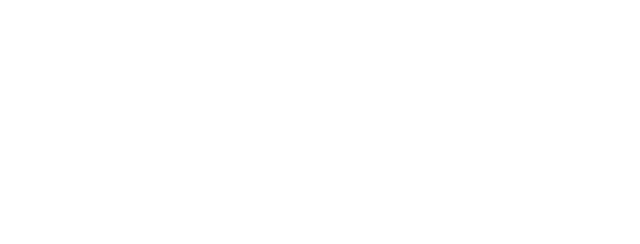
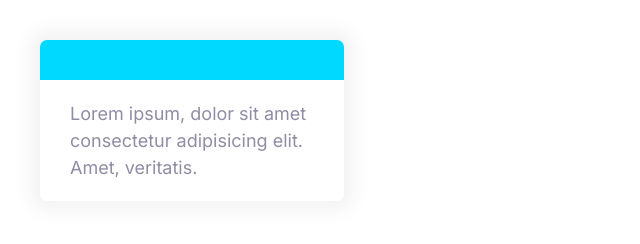
Before and after one commit to CodebyCc/Ciicify, a plain HTML site: page index.html in a window 1280 px wide. Shown: the whole page, without its empty margins (0-640 px from the left). Drawn offline with Linux system fonts and the light colour scheme.

Commit message:
Added Card to commit

```diff
--- a/Css/style.css
+++ b/Css/style.css
@@ -248,3 +248,23 @@ a {
     font-size: 1.5rem;
   }
 }
+
+/* Cards */
+.card {
+  border-radius: 7px;
+  box-shadow: 0 0 20px 10px #f3f3f3;
+  overflow: hidden;
+}
+.card__header,
+.card__body {
+  padding: 2rem 3rem;
+}
+.card-primary .card__header {
+  background-color: var(--color-primary);
+  color: #fff;
+}
+
+.card-secondary .card__header {
+  background-color: var(--color-secondary);
+  color: #fff;
+}
--- a/index.html
+++ b/index.html
@@ -14,5 +14,17 @@
     <link rel="stylesheet" href="/Css/normalize.css" />
     <link rel="stylesheet" href="/Css/style.css" />
   </head>
-  <body></body>
+  <body>
+    <div style="width: 30%; padding: 4rem">
+      <div class="plan">
+        <div class="card card-secondary">
+          <header class="card__header"></header>
+          <div class="card__body">
+            Lorem ipsum, dolor sit amet consectetur adipisicing elit. Amet,
+            veritatis.
+          </div>
+        </div>
+      </div>
+    </div>
+  </body>
 </html>
```
Also changed, not shown: Components/card.html (added, +6 -0 lines).
